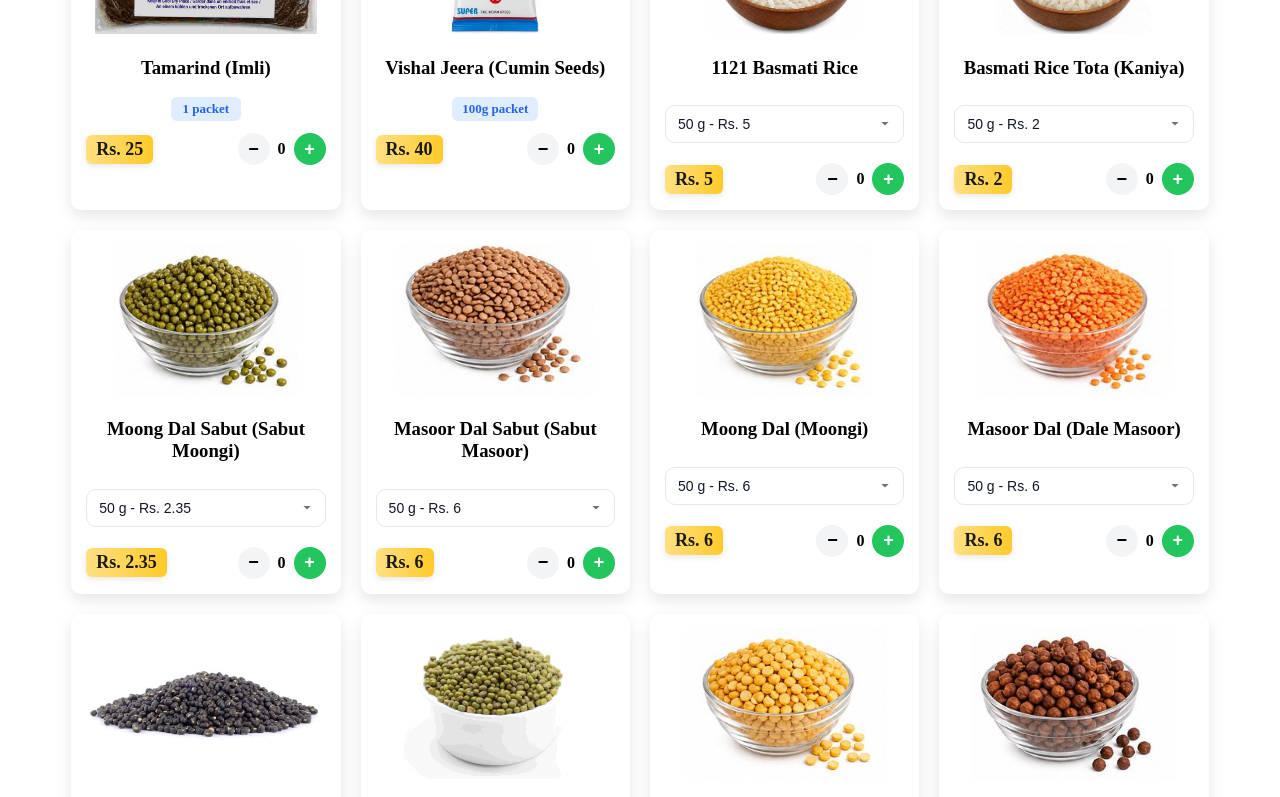
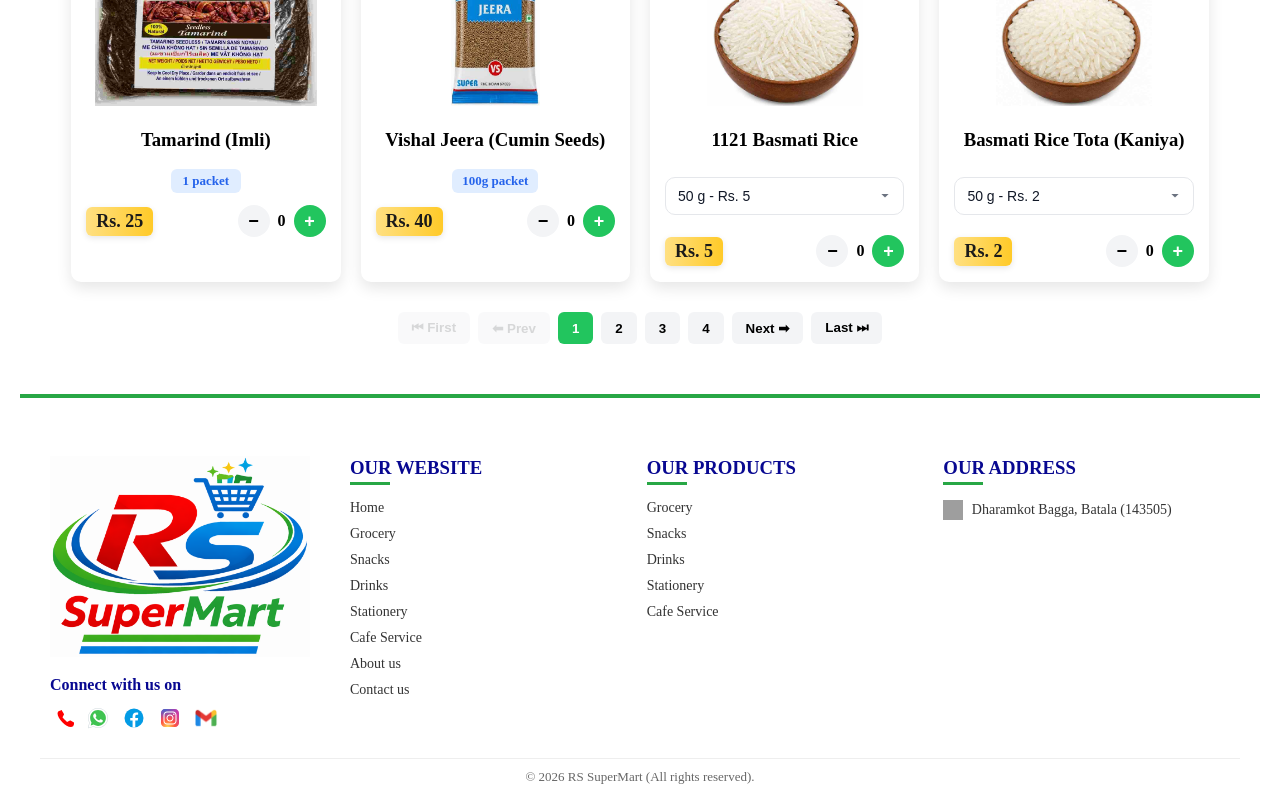
Before and after one commit to RSBusinessTech/rssupermart-ui, an Angular app: page /grocery in a window 1280 px wide. Shown: the part 2000-2797 px from the top of the page. Built offline with nearby package versions, Linux system fonts and the light colour scheme; grey boxes are pictures that could not be loaded.

Commit message:
adding pagination

```diff
--- a/src/app/features/grocery/component/grocery/grocery.component.css
+++ b/src/app/features/grocery/component/grocery/grocery.component.css
@@ -340,3 +340,45 @@
   cursor: not-allowed;
   color: #9ca3af;
 }
+
+/* PAGINATION */
+.pagination {
+  display: flex;
+  justify-content: center;
+  flex-wrap: wrap;
+  gap: 8px;
+  margin: 30px 0;
+}
+
+.top-pagination {
+  margin-bottom: 15px;
+}
+
+.pagination button {
+  padding: 8px 14px;
+  border: none;
+  background: #f3f4f6;
+  border-radius: 6px;
+  cursor: pointer;
+  font-weight: 600;
+}
+
+.pagination button:hover {
+  background: #22c55e;
+  color: white;
+}
+
+.pagination button.active {
+  background: #22c55e;
+  color: white;
+}
+
+.pagination button:disabled {
+  opacity: 0.5;
+}
+
+.dots {
+  padding: 8px 10px;
+  font-weight: bold;
+  color: #6b7280;
+}
--- a/src/app/features/grocery/component/grocery/grocery.component.html
+++ b/src/app/features/grocery/component/grocery/grocery.component.html
@@ -3,27 +3,59 @@
   <input
     type="text"
     [(ngModel)]="searchTerm"
+    (ngModelChange)="onSearchChange()"
     placeholder="Search Grocery..."
     class="search-bar"
   />
 </section>
 
-<!-- ================= PRODUCTS ================= -->
 <section class="products">
   <h2>Grocery</h2>
 
+  <!-- TOP PAGINATION -->
+  <div class="pagination" *ngIf="totalPages > 1">
+
+    <button (click)="goToFirst()" [disabled]="currentPage === 1">
+      ⏮ First
+    </button>
+
+    <button (click)="prevPage()" [disabled]="currentPage === 1">
+      ⬅ Prev
+    </button>
+
+    <ng-container *ngFor="let page of paginationPages">
+
+      <button
+        *ngIf="page !== '...'; else dots"
+        (click)="goToPage(page)"
+        [class.active]="currentPage === page">
+        {{ page }}
+      </button>
+
+      <ng-template #dots>
+        <span class="dots">...</span>
+      </ng-template>
+
+    </ng-container>
+
+    <button (click)="nextPage()" [disabled]="currentPage === totalPages">
+      Next ➡
+    </button>
+
+    <button (click)="goToLast()" [disabled]="currentPage === totalPages">
+      Last ⏭
+    </button>
+
+  </div>
+
+  <!-- PRODUCTS -->
   <div class="product-grid">
-    <div class="product-card" *ngFor="let product of filteredProducts">
+    <div class="product-card" *ngFor="let product of pagedProducts">
 
-      <!-- Image -->
       <img [src]="product.image" [alt]="product.name" />
 
-      <!-- Name -->
       <h3>{{ product.name }}</h3>
 
-      <!-- ================= SMART QUANTITY UI ================= -->
-
-      <!-- MULTIPLE OPTIONS → DROPDOWN -->
       <div *ngIf="product.options.length > 1">
         <select [(ngModel)]="product.selectedOption" class="qty-dropdown">
           <option *ngFor="let opt of product.options" [ngValue]="opt">
@@ -32,59 +64,78 @@
         </select>
       </div>
 
-      <!-- SINGLE OPTION → YOUR ORIGINAL LABEL -->
       <div *ngIf="product.options.length === 1" class="qty-label">
         {{ product.options[0].label }}
       </div>
 
-      <!-- ================= PRICE + QTY ================= -->
       <div class="card-footer">
+        <p class="price">Rs. {{ product.selectedOption?.price }}</p>
 
-        <!-- Dynamic Price -->
-        <p class="price">
-          Rs. {{ product.selectedOption?.price }}
-        </p>
-
-        <!-- Quantity Buttons -->
         <div class="qty-box">
           <button (click)="decreaseQty(product)">−</button>
           <span>{{ getQty(product) }}</span>
           <button (click)="increaseQty(product)">+</button>
         </div>
-
       </div>
 
     </div>
+  </div>
+
+  <!-- BOTTOM PAGINATION -->
+  <div class="pagination" *ngIf="totalPages > 1">
+
+    <button (click)="goToFirst()" [disabled]="currentPage === 1">
+      ⏮ First
+    </button>
+
+    <button (click)="prevPage()" [disabled]="currentPage === 1">
+      ⬅ Prev
+    </button>
+
+    <ng-container *ngFor="let page of paginationPages">
+
+      <button
+        *ngIf="page !== '...'; else dots2"
+        (click)="goToPage(page)"
+        [class.active]="currentPage === page">
+        {{ page }}
+      </button>
+
+      <ng-template #dots2>
+        <span class="dots">...</span>
+      </ng-template>
+
+    </ng-container>
+
+    <button (click)="nextPage()" [disabled]="currentPage === totalPages">
+      Next ➡
+    </button>
+
+    <button (click)="goToLast()" [disabled]="currentPage === totalPages">
+      Last ⏭
+    </button>
+
   </div>
 </section>
 
 <!-- ================= CART ================= -->
 <div class="cart-preview" *ngIf="cartItems.length > 0">
 
-  <!-- Header -->
   <div class="cart-header" (click)="toggleCart()">
-    <h3>
-      🛒 Cart
-      <span>{{ isCartOpen ? '▼' : '▲' }}</span>
-    </h3>
+    <h3>🛒 Cart <span>{{ isCartOpen ? '▼' : '▲' }}</span></h3>
   </div>
 
-  <!-- Items -->
   <div class="cart-items" *ngIf="isCartOpen">
     <div *ngFor="let item of cartItems" class="cart-item">
-      <span>
-        {{ item.name }} ({{ item.quantity }}) x{{ item.qty }}
-      </span>
+      <span>{{ item.name }} ({{ item.quantity }}) x{{ item.qty }}</span>
       <span>Rs. {{ item.price * item.qty }}</span>
     </div>
   </div>
 
-  <!-- PDF Button -->
   <button (click)="downloadPDF()" class="pdf-btn">
     Download Bill
   </button>
 
-  <!-- Bottom -->
   <div class="cart-bottom">
     <div class="cart-info">
       🛒 {{ cartItems.length }} items | Rs. {{ totalPrice }}
--- a/src/app/features/grocery/component/grocery/grocery.component.ts
+++ b/src/app/features/grocery/component/grocery/grocery.component.ts
@@ -1,4 +1,4 @@
-import { Component, OnInit } from '@angular/core';
+import { Component, OnInit, HostListener } from '@angular/core';
 import { CartService } from 'src/app/services/cart.service';
 import { ProductsService } from 'src/app/services/product.service';
 import jsPDF from 'jspdf';
@@ -16,19 +16,23 @@ export class GroceryComponent implements OnInit {
   totalPrice: number = 0;
   isCartOpen: boolean = false;
 
+  currentPage: number = 1;
+  itemsPerPage: number = 20;
+
   constructor(
     private productService: ProductsService,
     private cartService: CartService
   ) {}
 
   ngOnInit(): void {
-    window.scrollTo({ top: 0, behavior: 'smooth' });
-    this.productService.getGroceryProducts()
-      .subscribe((products: any[]) => {
+    this.setItemsPerPage();
+
+    this.productService.getGroceryProducts().subscribe((products: any[]) => {
 
       this.groceryProducts = products.map(product => {
 
-          // ✅ sort options (handles g, kg, L)
+        product.options = product.options || [];
+
         product.options.sort((a: any, b: any) => {
           const getValue = (str: string) => {
             const num = parseFloat(str);
@@ -38,9 +42,7 @@ export class GroceryComponent implements OnInit {
           return getValue(a.label) - getValue(b.label);
         });
 
-          // ✅ default selected option
         product.selectedOption = product.options[0];
-
         return product;
       });
 
@@ -49,7 +51,28 @@ export class GroceryComponent implements OnInit {
     this.syncCart();
   }
 
-  // 🔍 Search filter
+  @HostListener('window:resize')
+  onResize() {
+    const old = this.itemsPerPage;
+    this.setItemsPerPage();
+    if (old !== this.itemsPerPage) {
+      this.currentPage = 1;
+    }
+  }
+
+  setItemsPerPage() {
+    const width = window.innerWidth;
+
+    if (width <= 768) this.itemsPerPage = 10;
+    else if (width <= 992) this.itemsPerPage = 16;
+    else this.itemsPerPage = 20;
+  }
+
+  onSearchChange() {
+    this.currentPage = 1;
+  }
+
+  // ================= FILTER =================
   get filteredProducts() {
     if (!this.searchTerm.trim()) return this.groceryProducts;
 
@@ -59,53 +82,94 @@ export class GroceryComponent implements OnInit {
     );
   }
 
-  // 🛒 Toggle cart
+  // ================= PAGINATION PRODUCTS =================
+  get pagedProducts() {
+    const start = (this.currentPage - 1) * this.itemsPerPage;
+    return this.filteredProducts.slice(start, start + this.itemsPerPage);
+  }
+
+  get totalPages(): number {
+    return Math.ceil(this.filteredProducts.length / this.itemsPerPage) || 1;
+  }
+
+  // ================= PAGINATION UI =================
+  get paginationPages(): (number | string)[] {
+    const total = this.totalPages;
+
+    if (total <= 4) {
+      return Array.from({ length: total }, (_, i) => i + 1);
+    }
+
+    return [1, 2, 3, '...', total];
+  }
+
+  goToPage(page: number | string) {
+    if (page === '...') return;
+
+    this.currentPage = Number(page);
+
+    const el = document.querySelector('.products');
+    if (el) el.scrollIntoView({ behavior: 'smooth' });
+  }
+
+  nextPage() {
+    if (this.currentPage < this.totalPages) {
+      this.goToPage(this.currentPage + 1);
+    }
+  }
+
+  prevPage() {
+    if (this.currentPage > 1) {
+      this.goToPage(this.currentPage - 1);
+    }
+  }
+
+  goToFirst() {
+    this.goToPage(1);
+  }
+
+  goToLast() {
+    this.goToPage(this.totalPages);
+  }
+
+  // ================= CART =================
   toggleCart() {
     this.isCartOpen = !this.isCartOpen;
   }
 
-  // ➕ Add item
   increaseQty(product: any) {
     this.cartService.addToCart({
       name: product.name,
       price: product.selectedOption.price,
       quantity: product.selectedOption.label
     });
-
     this.syncCart();
   }
 
-  // ➖ Remove item
   decreaseQty(product: any) {
     this.cartService.decreaseQty({
       name: product.name,
       quantity: product.selectedOption.label
     });
-
     this.syncCart();
   }
 
-  // 🔢 Get quantity for UI
   getQty(product: any): number {
     const item = this.cartItems.find(p =>
       p.name === product.name &&
       p.quantity === product.selectedOption.label
     );
-
     return item ? item.qty : 0;
   }
 
-  // 🔄 Sync cart + total
   private syncCart() {
     this.cartItems = this.cartService.getCart();
-
     this.totalPrice = this.cartItems.reduce(
-      (sum, item) => sum + (item.price * item.qty),
-      0
+      (sum, item) => sum + (item.price * item.qty), 0
     );
   }
 
-  // 📲 WhatsApp Order
+  // ================= WHATSAPP =================
   sendCartToWhatsApp() {
     const phoneNumber = "918284948635";
 
@@ -132,7 +196,7 @@ export class GroceryComponent implements OnInit {
     window.open(`https://wa.me/${phoneNumber}?text=${message}`, "_blank");
   }
 
-  // 📄 Download PDF
+  // ================= PDF =================
   downloadPDF() {
     const doc = new jsPDF();
 
--- a/src/assets/data/grocery.json
+++ b/src/assets/data/grocery.json
@@ -628,45 +628,45 @@
     "name": "Harpic",
     "image": "assets/images/harpic.jpg",
     "options": [
-      { "label": "Small", "price": 46 },
-      { "label": "Big", "price": 139 }
+      { "label": "Small (S)", "price": 46 },
+      { "label": "Large (L)", "price": 139 }
     ]
   },
   {
     "name": "Colgate Toothpaste",
     "image": "assets/images/colgate.png",
     "options": [
-      { "label": "Small", "price": 10 },
-      { "label": "Medium", "price": 20 },
-      { "label": "Large", "price": 80 }
+      { "label": "Small (S)", "price": 10 },
+      { "label": "Medium (M)", "price": 20 },
+      { "label": "Large (L)", "price": 80 }
     ]
   },
   {
     "name": "Pepsodent Toothpaste",
     "image": "assets/images/pepsodent.jpg",
     "options": [
-      { "label": "Medium", "price": 20 },
-      { "label": "Large", "price": 65 }
+      { "label": "Medium (M)", "price": 20 },
+      { "label": "Large (L)", "price": 65 }
     ]
   },
   {
     "name": "Dabur Red Toothpaste",
     "image": "assets/images/dabur.png",
     "options": [
-      { "label": "Small", "price": 10 },
-      { "label": "Medium", "price": 20 },
-      { "label": "XL", "price": 70 },
-      { "label": "Family Pack", "price": 155 }
+      { "label": "Small (S)", "price": 10 },
+      { "label": "Medium (M)", "price": 20 },
+      { "label": "Large (L)", "price": 70 },
+      { "label": "Extra Large (XL)", "price": 155 }
     ]
   },
   {
     "name": "Closeup Toothpaste",
     "image": "assets/images/closeup.png",
     "options": [
-      { "label": "Small", "price": 10 },
-      { "label": "Small", "price": 20 },
-      { "label": "Medium", "price": 55 },
-      { "label": "Large", "price": 130 }
+      { "label": "Small (S)", "price": 10 },
+      { "label": "Medium (M)", "price": 20 },
+      { "label": "Large (L)", "price": 55 },
+      { "label": "Extra Large (XL)", "price": 130 }
     ]
   },
   {
```
Lines whose indentation alone changed are shown as unchanged.
